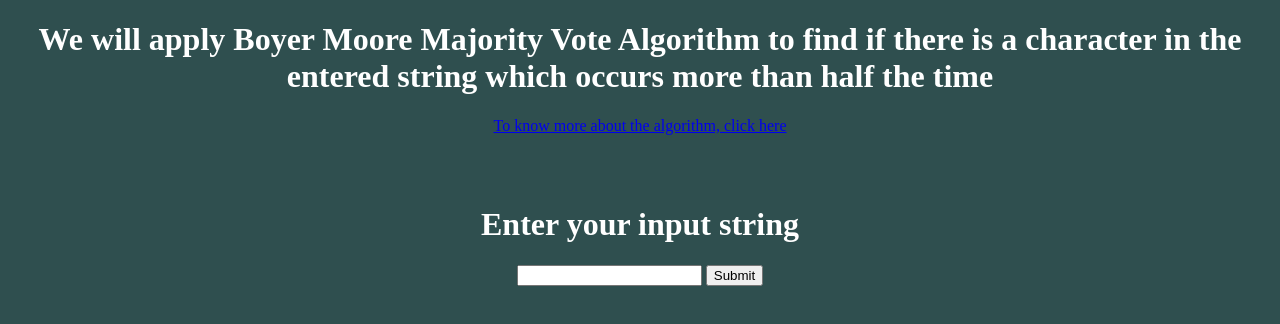
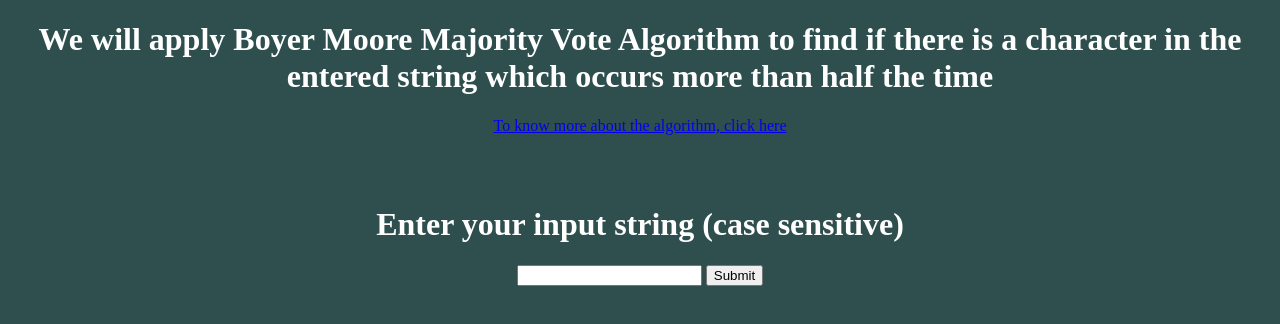
Before and after one commit to Shravan765/majority_vote_webpage, a plain HTML site: page index.html in a window 1280 px wide. Drawn offline with Linux system fonts and the light colour scheme.

Commit message:
Update index.html
Mentioned that the input is case sensitive

```diff
--- a/index.html
+++ b/index.html
@@ -14,7 +14,7 @@
 
 
         <form name = "input_form" class = "text" id = "form_text" method="post">
-            <label for="input_string" ><h1>Enter your input string</h1></label>
+            <label for="input_string" ><h1>Enter your input string (case sensitive) </h1></label>
             <input type = "text" name = "input_string">
 
             <input type ="submit" onclick="checking_majority_element(event)">
```
